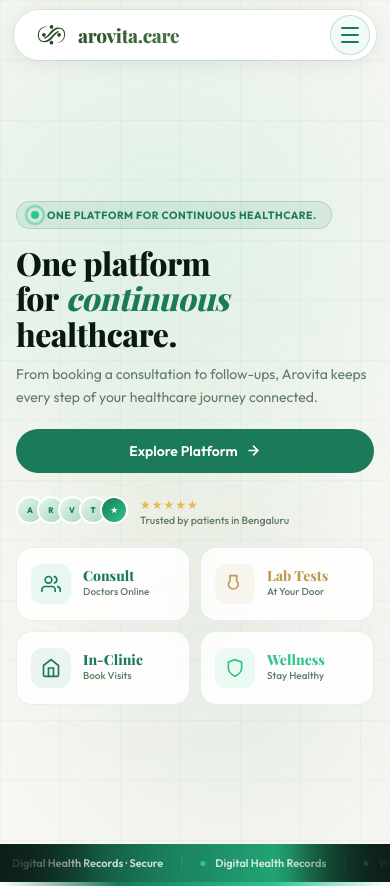
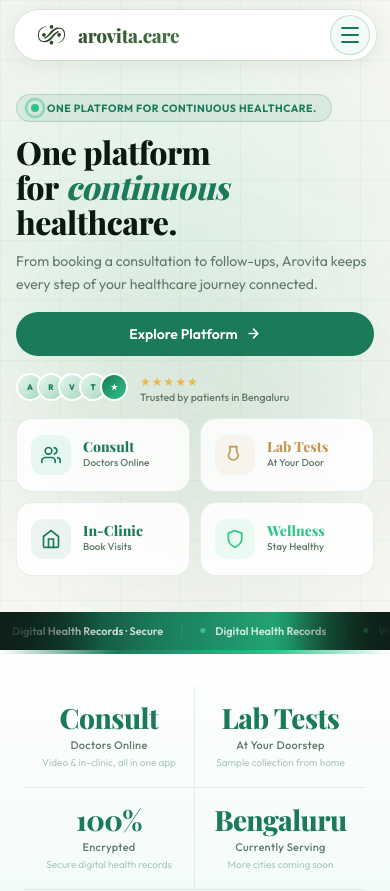
Before and after one commit to Balwinder-arovita/arovita.care, a React (Vite) app: page / in a window 390 px wide. Shown: the top 891 px of the page. Built offline with nearby package versions, Linux system fonts and the light colour scheme; a web font is replaced by a local one.

Commit message:
Final version

```diff
--- a/src/styles/home.css
+++ b/src/styles/home.css
@@ -465,20 +465,20 @@
   .appt{padding:44px 0}
   .brands{padding:24px 0}
   .stats-strip{padding:36px 0}
-  .hero{padding-top:70px;min-height:100svh;align-items:flex-start;justify-content:center}
-  .hero-inner{padding:20px 16px 28px;gap:0;display:flex;flex-direction:column;justify-content:center;align-items:flex-start;width:100%;min-height:calc(100svh - 70px)}
+  .hero{padding-top:70px;min-height:auto;align-items:flex-start;justify-content:flex-start}
+  .hero-inner{padding:24px 16px 36px;gap:0;display:flex;flex-direction:column;justify-content:flex-start;align-items:flex-start;width:100%;min-height:auto}
   .hero-inner>div:first-child{position:relative;z-index:2;width:100%}
   .hero-tag,.hero-btns,.hero-trust,.hero-right,.hero-p{animation:none!important;opacity:1!important;transform:none!important}
   .hero-h .word{animation:none!important;opacity:1!important;transform:none!important}
   .hero-h .line{overflow:visible}
   .hero-right{display:none!important}
-  .hero-p{display:block;font-size:14px;line-height:1.65;margin-bottom:20px;max-width:100%;color:var(--muted)}
-  .hero-tag{font-size:10.5px;padding:6px 14px;margin-bottom:16px}
-  .hero-h{font-size:32px;letter-spacing:-.5px;line-height:1.1;margin-bottom:12px}
-  .hero-btns{margin-bottom:20px;gap:10px;width:100%;flex-direction:row}
+  .hero-p{display:block;font-size:14px;line-height:1.65;margin-bottom:16px;max-width:100%;color:var(--muted)}
+  .hero-tag{font-size:10.5px;padding:6px 14px;margin-bottom:12px}
+  .hero-h{font-size:32px;letter-spacing:-.5px;line-height:1.1;margin-bottom:10px}
+  .hero-btns{margin-bottom:14px;gap:10px;width:100%;flex-direction:row}
   .hero-btns .btn-green{padding:13px 24px;font-size:14px;flex:1;justify-content:center}
   .hero-btns .btn-outline{padding:12px 22px;font-size:14px;flex:1;justify-content:center}
-  .hero-trust{gap:12px;flex-wrap:nowrap;align-items:center;margin-bottom:20px}
+  .hero-trust{gap:12px;flex-wrap:nowrap;align-items:center;margin-bottom:14px}
   .trust-avs{margin-right:0}
   .trust-av{width:28px;height:28px;font-size:8px;border-width:2px;margin-left:-7px}
   .trust-text{font-size:10.5px}
```
